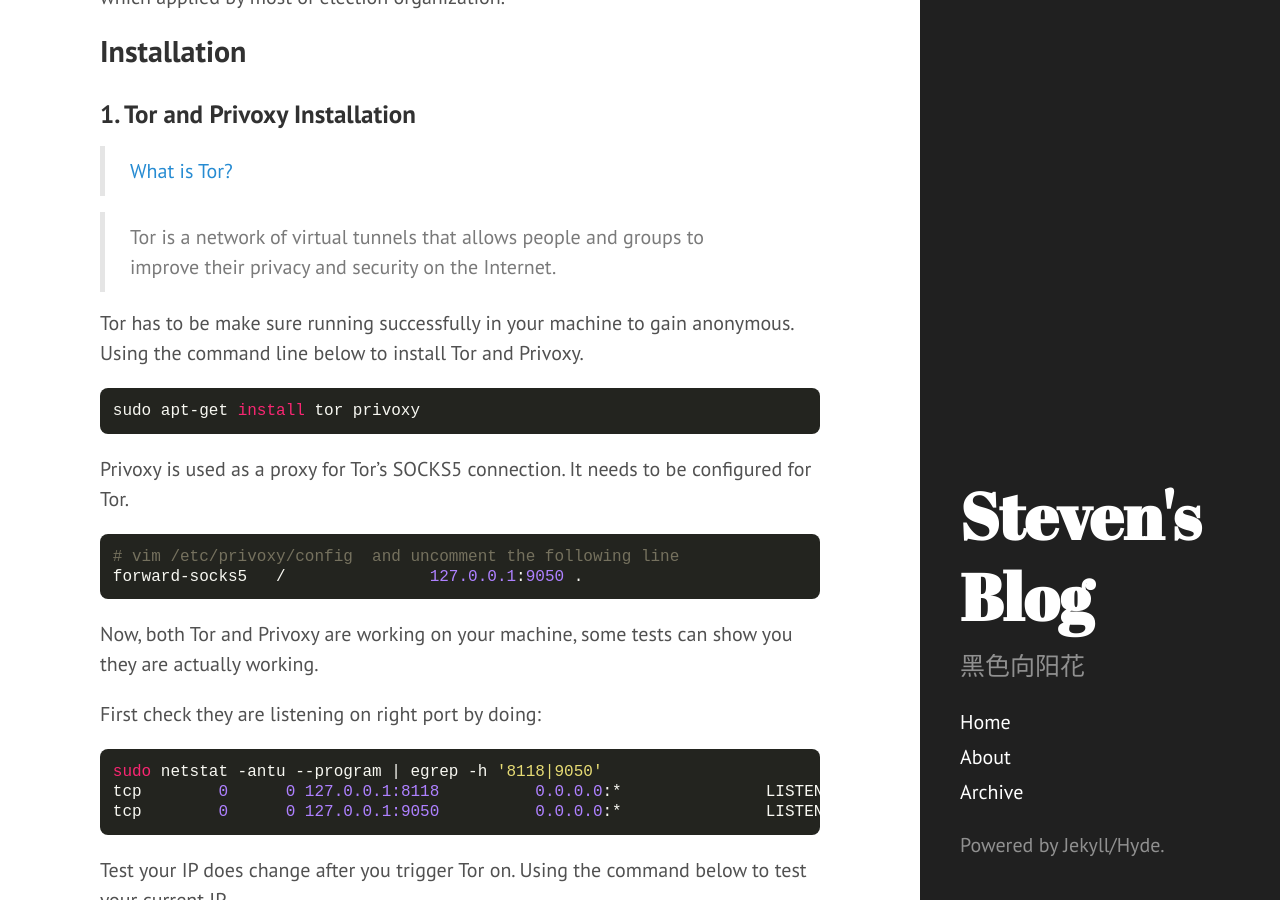
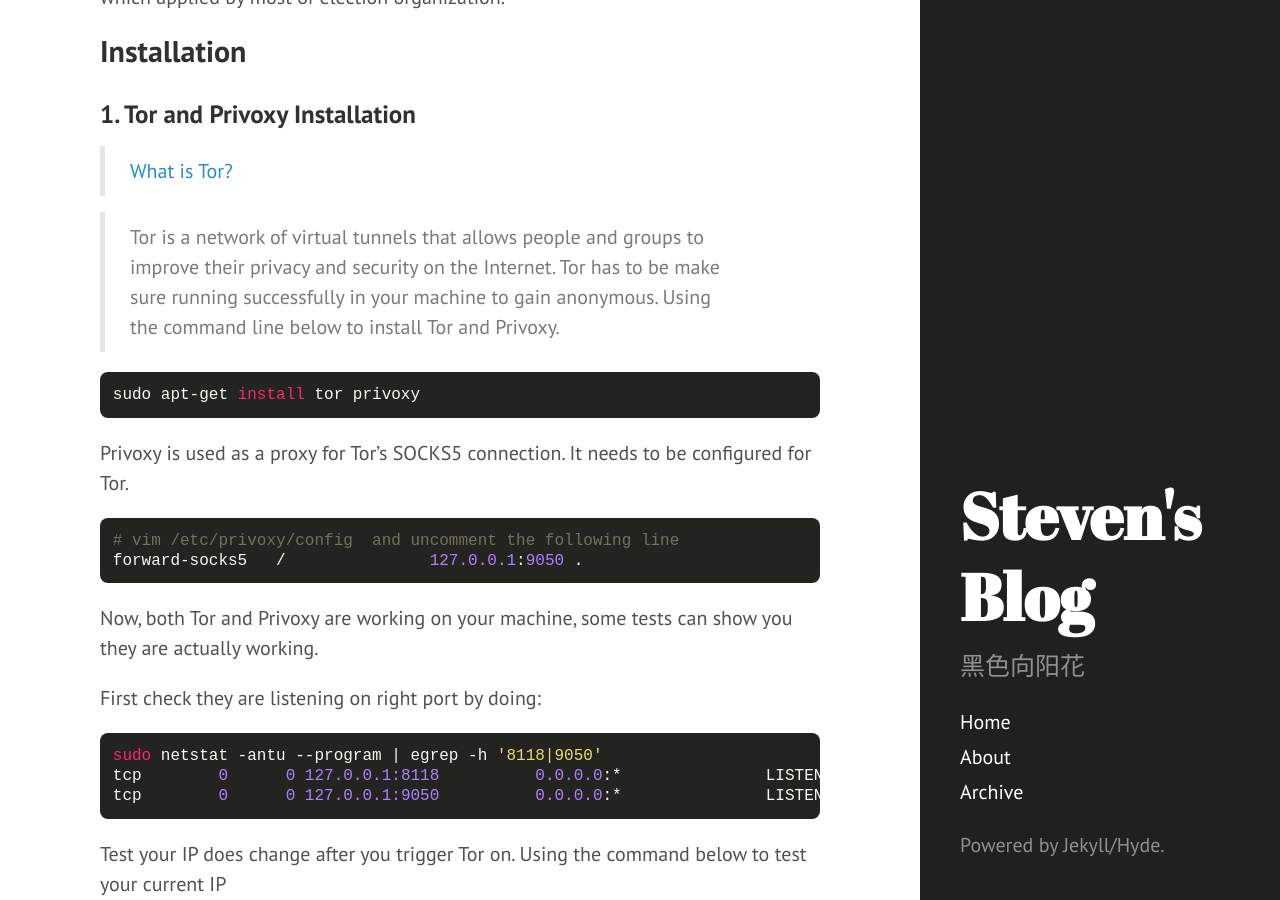
Before and after one commit to legatoo/legatoo.github.io, a Jekyll site: the page built from _posts/2014-12-06-Get-More-Votes-using-Tor-and-CUrl.md, in a window 1280 px wide and 900 px high, scrolled down 526 px. Built offline with Jekyll 4.4.1, drawn with Linux system fonts in a browser that asks for light colours; Markdown is read by kramdown in place of the engine named in the settings.

Commit message:
post excerpt

```diff
--- a/_posts/2014-12-06-Get-More-Votes-using-Tor-and-CUrl.md
+++ b/_posts/2014-12-06-Get-More-Votes-using-Tor-and-CUrl.md
@@ -16,11 +16,10 @@ Anonymous is mixed blessing for sure. In the world of Internet, people are much
 ><a href="https://www.torproject.org/about/overview.html.en">What is Tor?</a>
 
 >Tor is a network of virtual tunnels that allows people and groups to improve their privacy and security on the Internet.
-
+<span id="more"></span>
 Tor has to be make sure running successfully in your machine to gain anonymous. Using the command line below to install Tor and Privoxy.
 
 <!--more-->
-<span id="more"></span>
 
 <pre><code class="Bash">sudo apt-get install tor privoxy</code></pre>
 
--- a/index.html
+++ b/index.html
@@ -16,7 +16,7 @@ title: Home
 
   {% if post.excerpt %}
     {{ post.excerpt }}
-    <p> <a href="{{ post.url }}#more"><span><font weight="bold" color="pink">Read the rest of this article »</font></span></a></p>
+    <p> <a href="{{ post.url }}#more">Read the rest of this article »</span></a></p>
   {% else %}
     {{ post.content }}
   {% endif %}
```
Also changed, not shown: _posts/2013-07-06-Incredible-India-Aiesec-印度志愿活动.md (+1 -1 lines), _posts/2014-11-12-Install-Yarn-on-Ubuntu-Cluster-via-Scripts.md (+1 -1 lines), _posts/2014-12-15-在DigitalOcean上搭建自己的邮件系统.md (+2 -2 lines).
